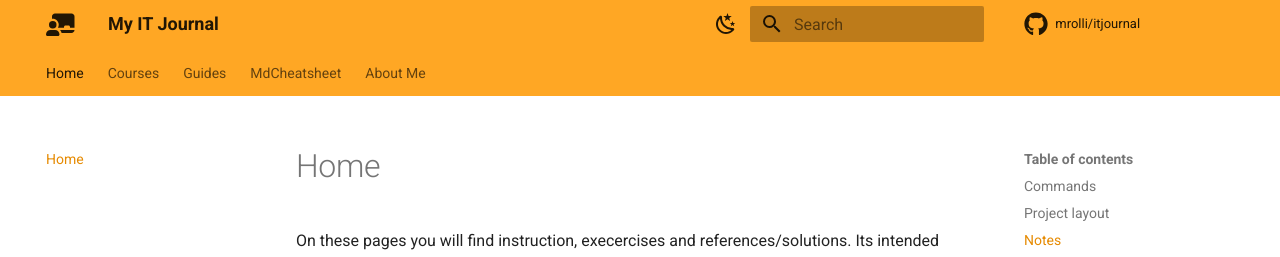
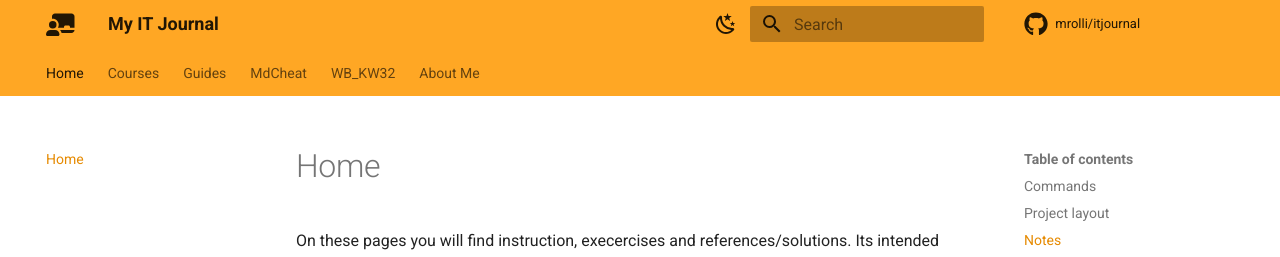
Before and after one commit to mrolli/myitjournal, an MkDocs documentation site: the page built from docs/index.md, in a window 1280 px wide and 1228 px high. Shown: the top 257 px of the window. Built offline with MkDocs 1.6.1 and Material for MkDocs 9.7.7, drawn with Linux system fonts in a browser that asks for light colours; emoji names are drawn with the system emoji font; comment, search, counter and statistics services are not loaded.

Commit message:
Show example lb more prominently

```diff
--- a/mkdocs.yml
+++ b/mkdocs.yml
@@ -9,7 +9,6 @@ nav:
   - "Courses":
       - "Tools": courses/tools.md
       - "My IT Journal": courses/myitjournal.md
-      - "Demo-WB KW32": wb_demo.md
   - "Guides":
       - "Git": guides/git.md
       - "Github": guides/github.md
@@ -17,7 +16,8 @@ nav:
       - "Miniconda": guides/miniconda.md
       - "MkDocs": guides/mkdocs.md
       - "Vim": guides/vim.md
-  - "MdCheatsheet": mdcheat.md
+  - "MdCheat": mdcheat.md
+  - "WB_KW32": wb_demo.md
   - About Me: about.md
 
 theme:
```
